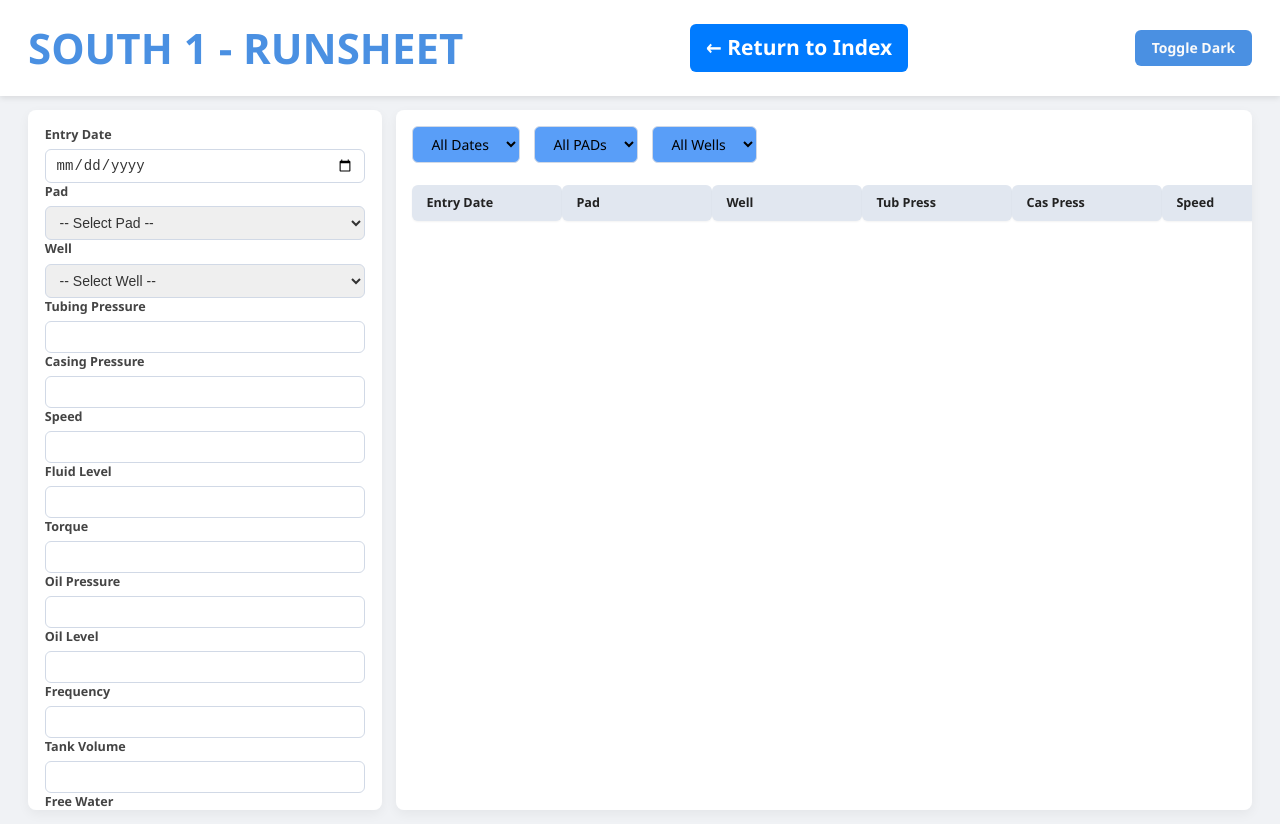
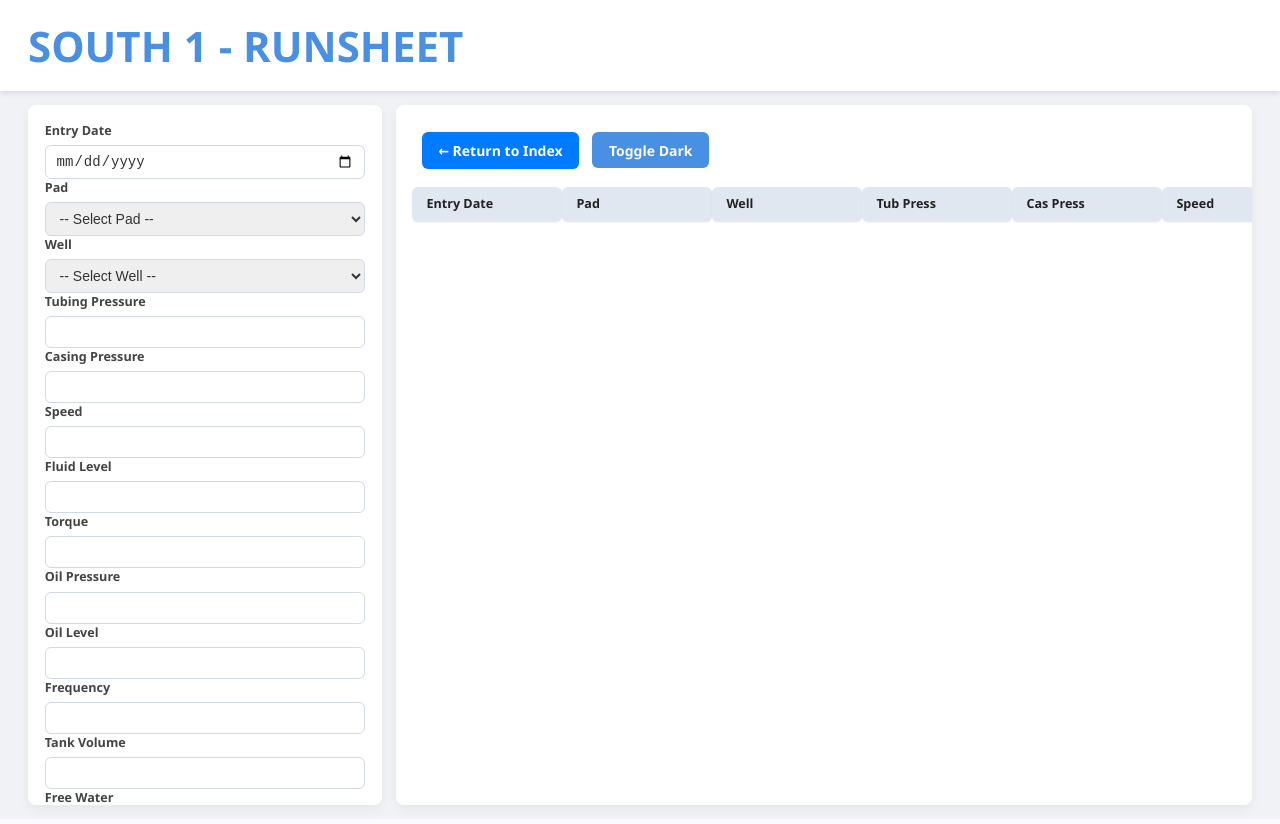
Before and after one commit to mdudumi/opdataentry, a plain HTML site: page Data Entry Form/south1.html in a window 1280 px wide. Drawn offline with nearby package versions, Linux system fonts and the light colour scheme; no server answers.

Commit message:
Update south1.html

```diff
--- a/Data Entry Form/south1.html
+++ b/Data Entry Form/south1.html
@@ -9,8 +9,6 @@
 <body>
   <header>
     <h1>SOUTH 1 - RUNSHEET</h1>
-    <a href="index.html" class="return-button">← Return to Index</a>
-    <button id="toggleMode" aria-label="Toggle dark mode">Toggle Dark</button>
   </header>
 
   <div class="container">
@@ -85,20 +83,10 @@
     </div>
 
     <div class="right-pane">
-
-      <!-- Filters toolbar -->
-      <div class="filters">
-        <select id="dateFilter">
-          <option value="">All Dates</option>
-        </select>
-        <select id="padFilter">
-          <option value="">All PADs</option>
-        </select>
-        <select id="wellFilter">
-          <option value="">All Wells</option>
-        </select>
-      </div>
-
+<div class="header-buttons">
+    <a href="index.html" class="return-button">← Return to Index</a>
+    <button id="toggleMode">Toggle Dark</button>
+  </div>
       <table id="previewTable" aria-label="Well Data Table">
         <thead>
           <tr>
```
